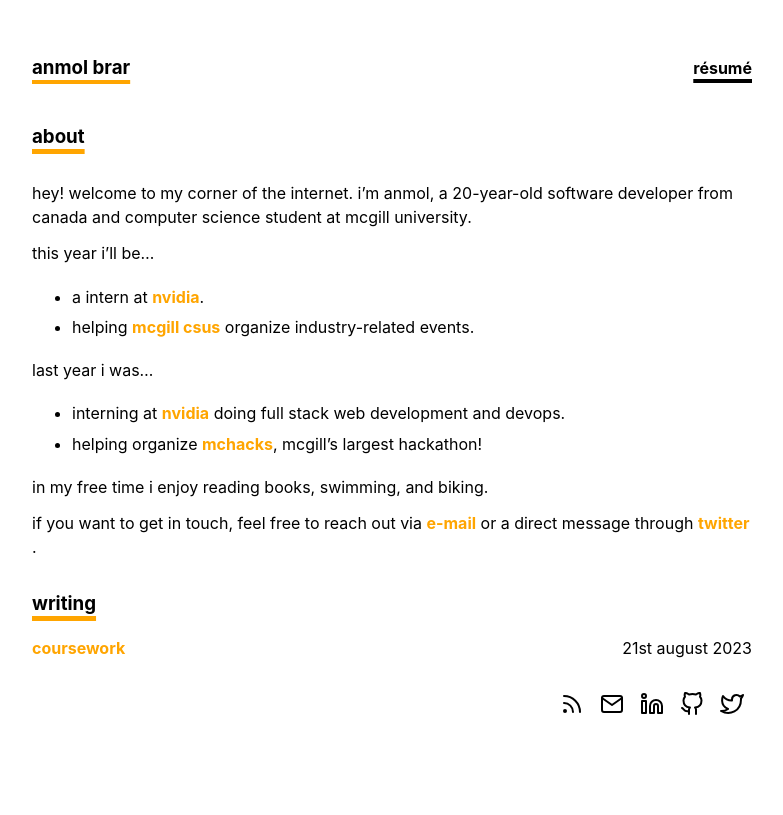
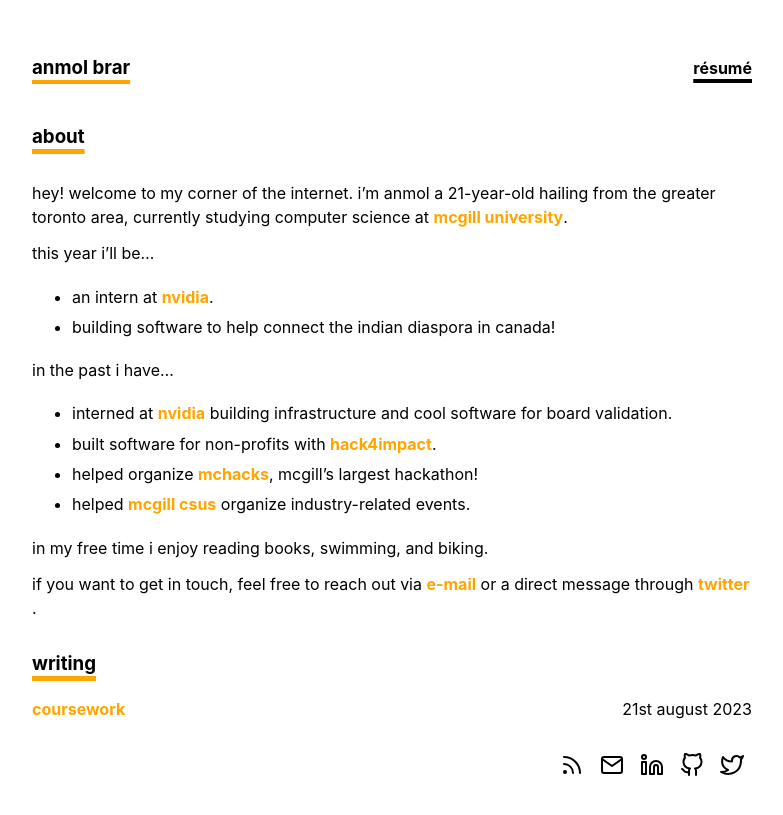
Before and after one commit to brarsanmol/brarsanmol.github.io, a Jekyll site: the page built from index.markdown, in a window 1280 px wide. Shown: the top 815 px of the page, without its empty margins (248-1031 px from the left). Built offline with Jekyll 4.4.1, drawn with Linux system fonts in a browser that asks for light colours.

Commit message:
✒️  update about section

```diff
--- a/_config.yml
+++ b/_config.yml
@@ -21,21 +21,23 @@
 title: anmol brar
 email: hey@anmolbrar.ca
 about: |
-  hey! welcome to my corner of the internet. i'm anmol, a 20-year-old software developer from canada and computer science student at mcgill university.
+  hey! welcome to my corner of the internet. i'm anmol a 21-year-old hailing from the greater toronto area, currently studying computer science at [mcgill university](https://mcgill.ca/).
 
   this year i'll be...
-    * a intern at [nvidia](https://nvidia.com).
-    * helping [mcgill csus](https://mcgill-csus.ca) organize industry-related events.
+    * an intern at [nvidia](https://nvidia.com).
+    * building software to help connect the indian diaspora in canada!
 
-  last year i was...
-    * interning at [nvidia](https://nvidia.com) doing full stack web development and devops.
-    * helping organize [mchacks](https://mchacks.ca), mcgill's largest hackathon!
+  in the past i have...
+    * interned at [nvidia](https://nvidia.com) building infrastructure and cool software for board validation.
+    * built software for non-profits with [hack4impact](https://mcgill.hack4impact.org/).
+    * helped organize [mchacks](https://mchacks.ca), mcgill's largest hackathon!
+    * helped [mcgill csus](https://mcgill-csus.ca) organize industry-related events.
 
   in my free time i enjoy reading books, swimming, and biking.
 
   if you want to get in touch, feel free to reach out via [e-mail](mailto:hey@anmolbrar.ca) or a direct message through [twitter](https://www.twitter.com/brarsanmol).
 description: >- # this means to ignore newlines until "baseurl:"
-  Anmol Brar is a 20 year old software developer from Canada currently studying Computer Science at McGill University.
+  Anmol Brar is a 21 year old software developer from Canada currently studying Computer Science at McGill University.
 baseurl: "" # the subpath of your site, e.g. /blog
 url: "" # the base hostname & protocol for your site, e.g. http://example.com
 resume: assets/Anmol_Brar_Resume.pdf
```
